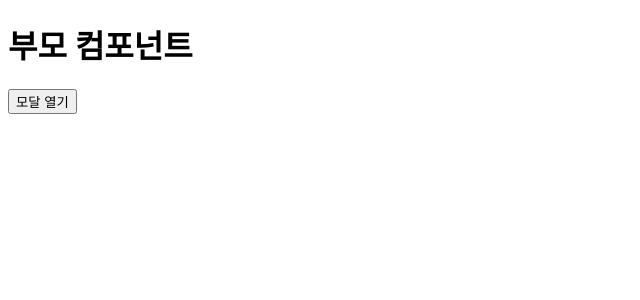
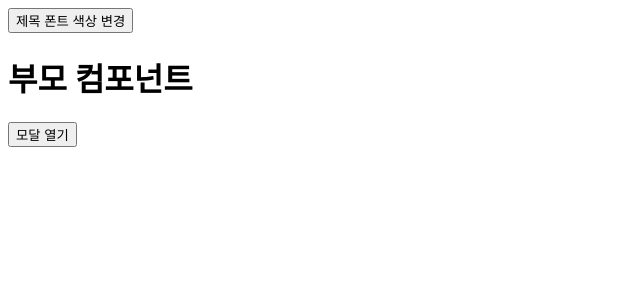
Before and after one commit to seohyon-cho/1120_react, a React (Create React App) app: page / in a window 1280 px wide. Shown: the top 300 px of the page, without its empty margins (0-640 px from the left). Built offline with nearby package versions, Linux system fonts and the light colour scheme.

Commit message:
state로 글자 색상 변경

```diff
--- a/src/App.jsx
+++ b/src/App.jsx
@@ -2,14 +2,13 @@ import Modal from './modal/Modal';
 import { useState } from 'react';
 
 export default function App() {
-	console.log('App re-rendered');
-	// useState hook은 배열을 반환함.
-	// [초기State값, 해당State 변경 전용함수]
 	const [IsOpen, setIsOpen] = useState(false);
+	const [Color, setColor] = useState('black');
 
 	return (
 		<>
-			<h1>부모 컴포넌트</h1>
+			<button onClick={() => setColor('cornflowerblue')}>제목 폰트 색상 변경</button>
+			<h1 style={{ color: Color }}>부모 컴포넌트</h1>
 			<button
 				onClick={() => {
 					setIsOpen(!IsOpen);
@@ -17,8 +16,7 @@ export default function App() {
 			>
 				{IsOpen ? '모달 닫기' : '모달 열기'}
 			</button>
-			{/* {isOpen && <Modal />} 로 더 간단히 쓸 수 있음.*/}
-			{IsOpen ? <Modal /> : null}
+			{IsOpen && <Modal />}
 		</>
 	);
 }
```
